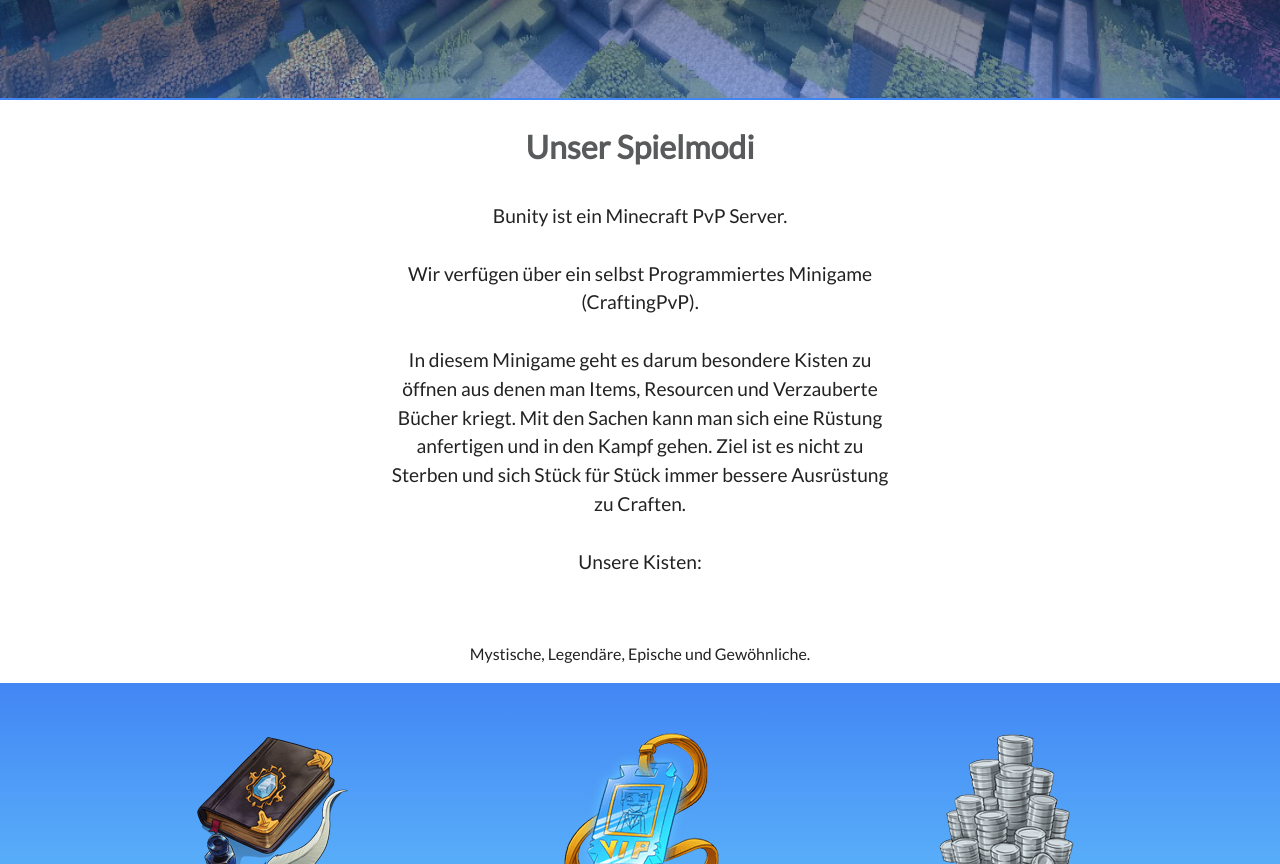
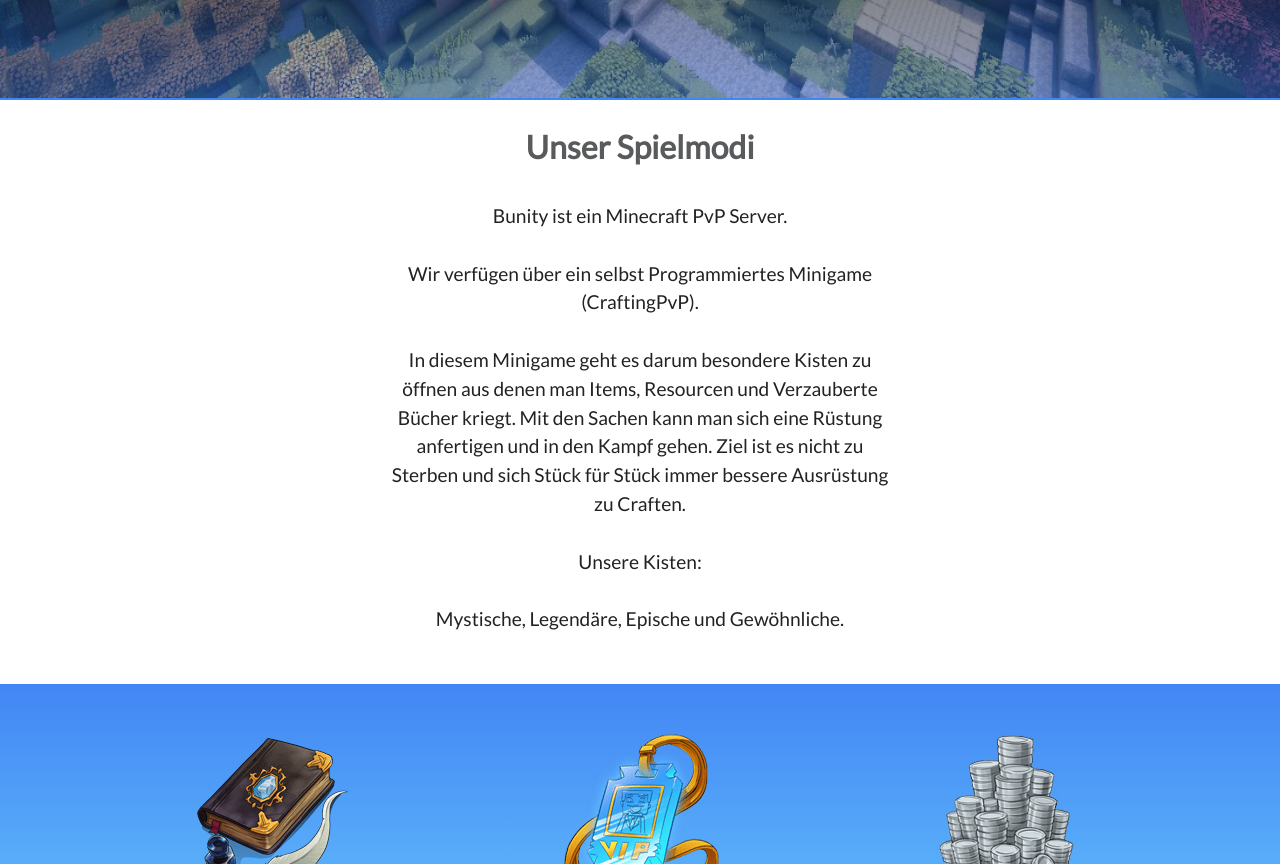
Before and after one commit to Bestrafter/Bestrafter, a plain HTML site: page index.html in a window 1280 px wide. Shown: the part 700-1564 px from the top of the page. Drawn offline with nearby package versions, Linux system fonts and the light colour scheme; a script that the page names is missing.

Commit message:
Version 1.1.0
Bestrafter Community Webseite

```diff
--- a/index.html
+++ b/index.html
@@ -39,7 +39,7 @@
 
 		<div class="main-content">
 			<h2>Unser Spielmodi</h2>
-			<p class="about-text">Bunity ist ein Minecraft PvP Server.<br><br>Wir verfügen über ein selbst Programmiertes Minigame (CraftingPvP).<br><br>In diesem Minigame geht es darum besondere Kisten zu öffnen aus denen man Items, Resourcen und Verzauberte Bücher kriegt. Mit den Sachen kann man sich eine Rüstung anfertigen und in den Kampf gehen. Ziel ist es nicht zu Sterben und sich Stück für Stück immer bessere Ausrüstung zu Craften.<br><br>Unsere Kisten:</p> <br><br>Mystische, Legendäre, Epische und Gewöhnliche.</p>
+			<p class="about-text">Bunity ist ein Minecraft PvP Server.<br><br>Wir verfügen über ein selbst Programmiertes Minigame (CraftingPvP).<br><br>In diesem Minigame geht es darum besondere Kisten zu öffnen aus denen man Items, Resourcen und Verzauberte Bücher kriegt. Mit den Sachen kann man sich eine Rüstung anfertigen und in den Kampf gehen. Ziel ist es nicht zu Sterben und sich Stück für Stück immer bessere Ausrüstung zu Craften.<br><br>Unsere Kisten: <br><br>Mystische, Legendäre, Epische und Gewöhnliche.</p>
 		</div>
 
 		<div class="gradient">
```
